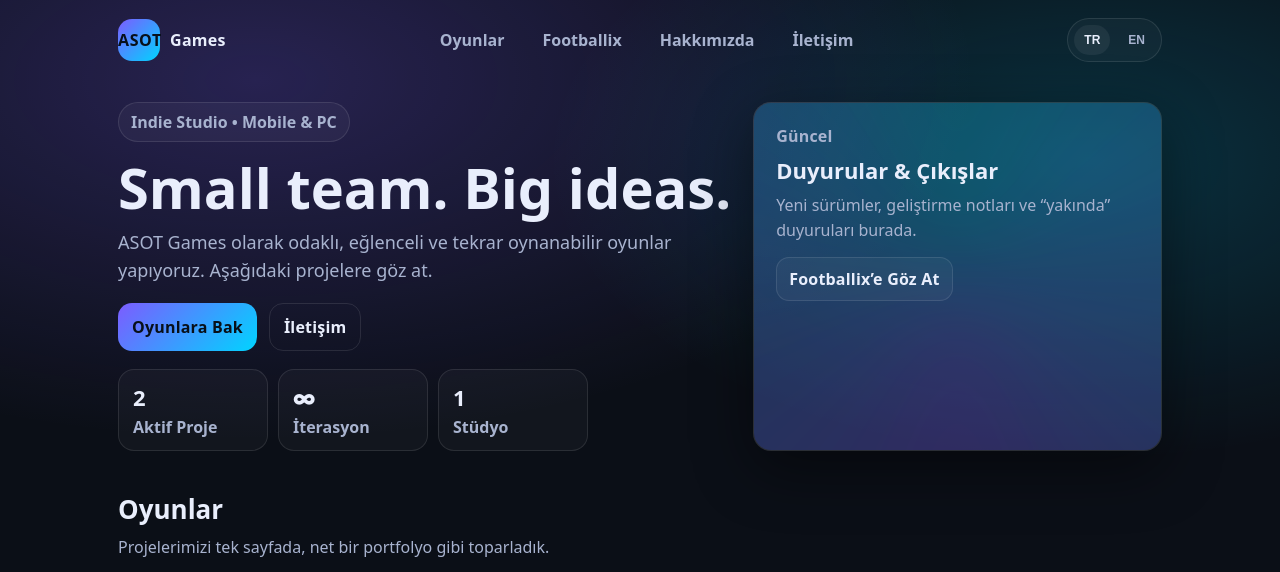
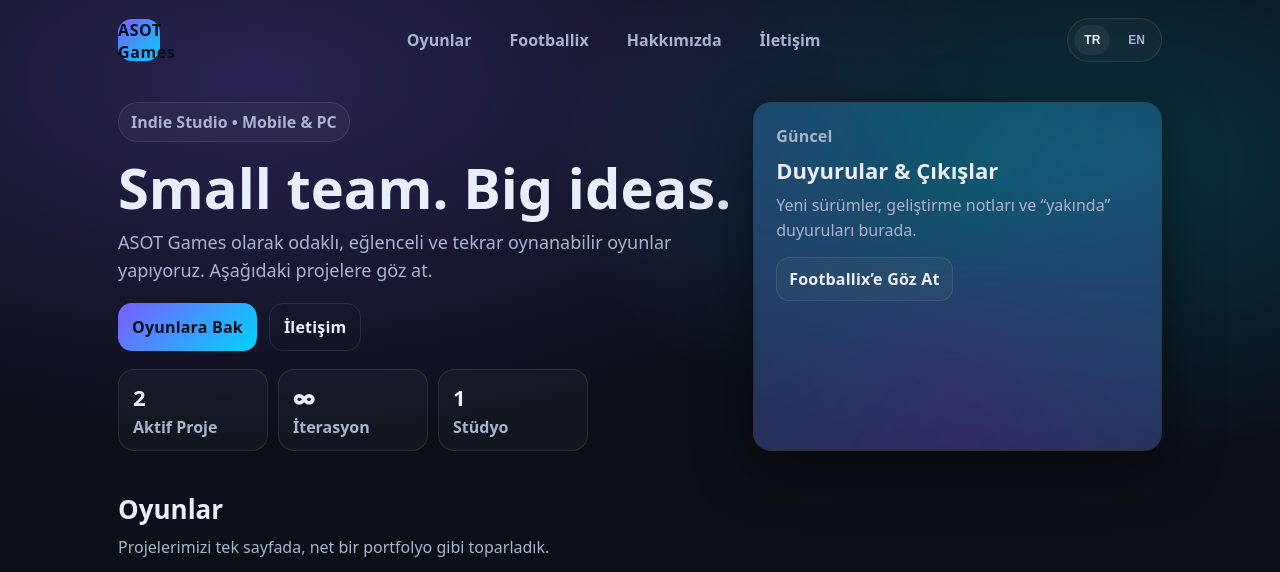
Before and after one commit to Mehmetguray70/app-ads, a plain HTML site: page index.html in a window 1280 px wide. Shown: the top 572 px of the page. Drawn offline with Linux system fonts and the light colour scheme.

Commit message:
Update logo structure in header

```diff
--- a/index.html
+++ b/index.html
@@ -13,8 +13,9 @@
 <body>
   <header class="nav">
     <a class="brand" href="/">
-      <span class="logo">ASOT</span>
-      <span class="brandText">Games</span>
+      <div class="logo">
+        <span class="logoText">ASOT Games</span>
+      </div>
     </a>
 
     <nav class="links">
```
